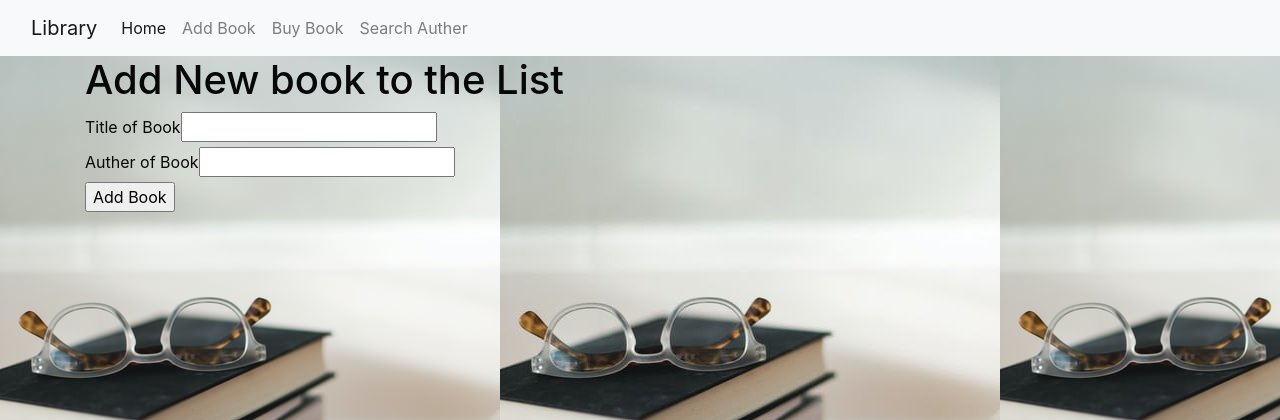
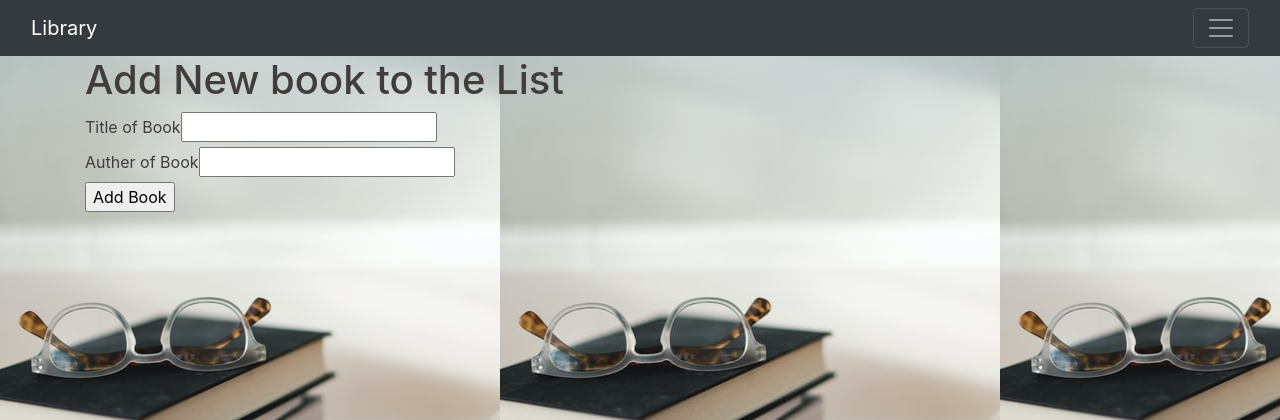
Before and after one commit to nibinbinriyas/LIBRARY, a Flask app: page /add in a window 1280 px wide. Shown: the top 420 px of the page. Run offline with Flask 2, Linux system fonts and the light colour scheme; some libraries are stand-ins or nearby versions.

Commit message:
nav bar updation

```diff
--- a/library/templates/basic.html
+++ b/library/templates/basic.html
@@ -10,13 +10,13 @@
     <style>
         .base {
             background-image: url('../static/book.jpeg');
-            color: rgb(7, 7, 7);
+            color: rgb(65, 61, 61);
 
             }
     </style>
 </head>
 <body class="base">
-    <nav class="navbar navbar-expand-lg navbar-light bg-light">
+    <nav class="navbar navbar-dark bg-dark">
         <div class="container-fluid">
           <a class="navbar-brand" href="{{url_for('index')}}">Library</a>
           <button class="navbar-toggler" type="button" data-bs-toggle="collapse" data-bs-target="#navbarSupportedContent" aria-controls="navbarSupportedContent" aria-expanded="false" aria-label="Toggle navigation">
```
